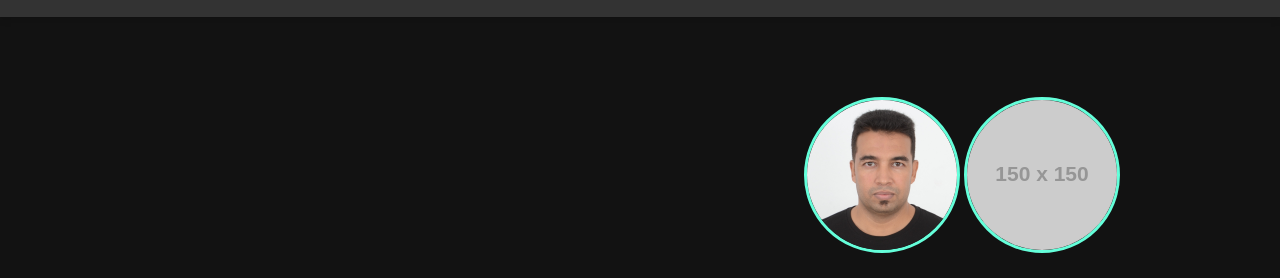
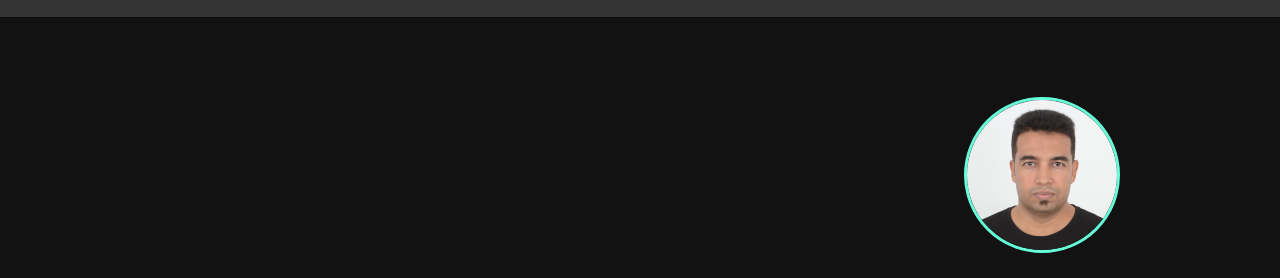
Before and after one commit to JALILOHUB/index.html, a plain HTML site: page index.html in a window 1280 px wide. Shown: the part 61-339 px from the top of the page. Drawn offline with Linux system fonts and the light colour scheme; placeholder pictures from the web are drawn by us.

Commit message:
Update index.html

```diff
--- a/index.html
+++ b/index.html
@@ -22,7 +22,6 @@
     <main>
         <section id="about" class="fade-in">
             <div class="about-content">
-                <img src="https://via.placeholder.com/150" alt="صورة عبد الجليل" class="profile-photo">
                 <img src="AbdeljalilElkhyati.jpg" alt="صورة عبد الجليل" class="profile-photo">
                 <h1 class="title">أهلاً بك، أنا عبد الجليل الخياطي</h1>
                 <p class="subtitle">مدرس رياضيات مخضرم أتحول إلى عالم بيانات</p>
```
